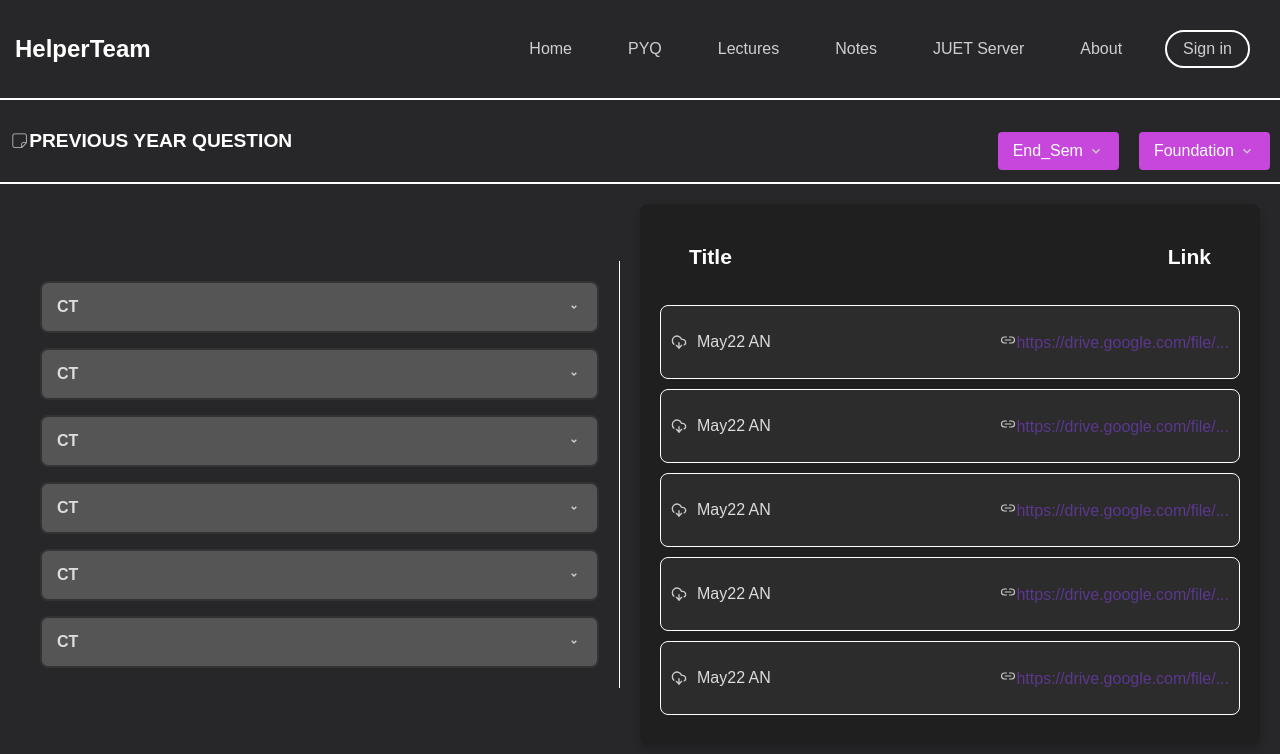
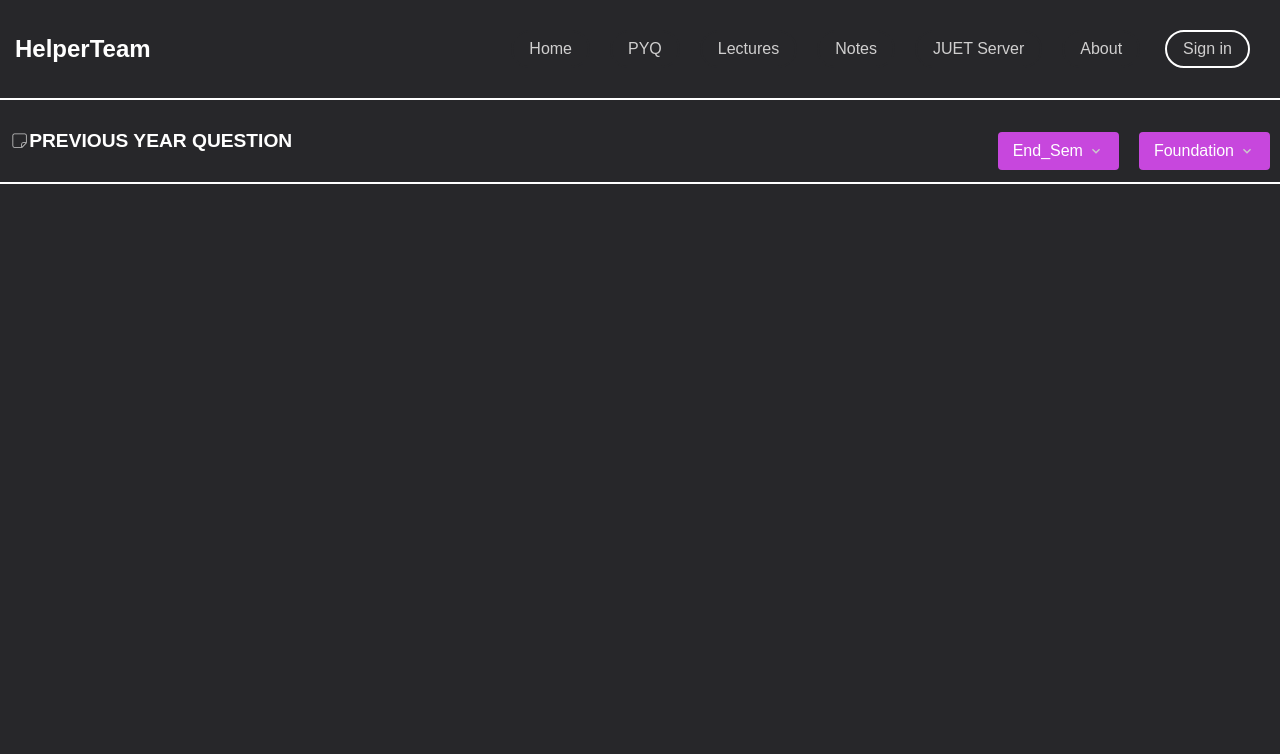
Before and after one commit to Indranil102/Helper_Team, a React (Create React App) app: page /pyq in a window 1280 px wide. Shown: the top 754 px of the page. Built offline with nearby package versions, Linux system fonts and the light colour scheme; a web font is replaced by a local one.

Commit message:
update pyq

```diff
--- a/src/Pages/pyq/Pyq.jsx
+++ b/src/Pages/pyq/Pyq.jsx
@@ -3,9 +3,7 @@ import React from 'react'
 import './Pyq.css'
 
 import { CiStickyNote } from "react-icons/ci";
-import { RiArrowDropDownLine } from "react-icons/ri";
-import { LuCloudDownload } from "react-icons/lu";
-import { IoLinkOutline } from "react-icons/io5";
+
 import { MdOutlineKeyboardArrowDown } from "react-icons/md";
 
 const fileUrl1 = "https://drive.google.com/file/d/1Ece0MVz3K6eEmoZm4fiNHLhSEQyA427o/view?usp=drive_link";
@@ -43,85 +41,10 @@ const Pyq = () => {
     </div>
         </div>
 
-    <div className="main-part">
-      <div className="left-part">
-        <div className='info'>CT <RiArrowDropDownLine /></div>
-        <div className='info'>CT <RiArrowDropDownLine /></div>
-        <div className='info'>CT <RiArrowDropDownLine /></div>
-        <div className='info'>CT <RiArrowDropDownLine /></div>
-        <div className='info'>CT <RiArrowDropDownLine /></div>
-        <div className='info'>CT <RiArrowDropDownLine /></div>
-      </div>
-      <div className="file-table">
-        <div className="file-table-header">
-          <h3>Title</h3>
-          <h3>Link</h3>
-        </div>
 
-        <div className="file-row">
-            <div className="file-title">
-                <LuCloudDownload />
-                <p>May22 AN</p>
-            </div>
-            <div className="file-url">
-                <a href={fileUrl1} >
-                    <p class="paper_link"><IoLinkOutline />{getShortenedUrl(fileUrl1)}</p>
-                </a>
-            </div>
-        </div>
-        <div className="file-row">
-            <div className="file-title">
-                <LuCloudDownload />
-                <p>May22 AN</p>
-            </div>
-            <div className="file-url">
-                <a href={fileUrl2} >
-
-                    <p class="paper_link"><IoLinkOutline />{getShortenedUrl(fileUrl2)}</p>
-                </a>
-            </div>
-         </div>
-         <div className="file-row">
-            <div className="file-title">
-                <LuCloudDownload />
-                <p>May22 AN</p>
-            </div>
-            <div className="file-url">
-                <a href={fileUrl3} >
-
-                    <p class="paper_link"><IoLinkOutline />{getShortenedUrl(fileUrl3)}</p>
-                </a>
-            </div>
-         </div>
-         <div className="file-row">
-            <div className="file-title">
-                <LuCloudDownload />
-                <p>May22 AN</p>
-            </div>
-            <div className="file-url">
-                <a href={fileUrl4} >
-
-                    <p class="paper_link"><IoLinkOutline />{getShortenedUrl(fileUrl4)}</p>
-                </a>
-            </div>
-         </div>
-         <div className="file-row">
-            <div className="file-title">
-                <LuCloudDownload />
-                <p>May22 AN</p>
-            </div>
-            <div className="file-url">
-                <a href={fileUrl5} >
-
-                    <p class="paper_link"><IoLinkOutline />{getShortenedUrl(fileUrl5)}</p>
-                </a>
-            </div>
-         </div>
-
-        </div>
     </div>
 
-    </div>
+
   )
 }
 
```
